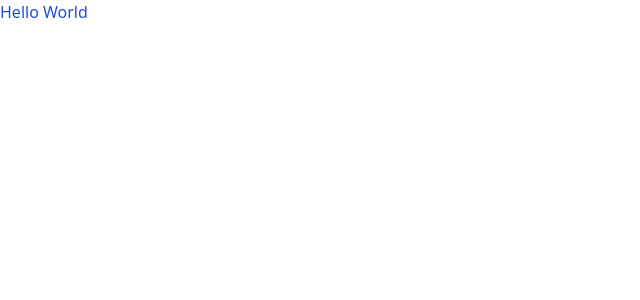
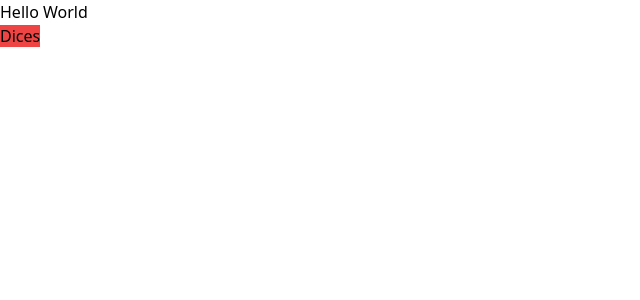
Before and after one commit to fredrikj31/drukkongen, a React (Vite) app: page / in a window 1280 px wide. Shown: the top 300 px of the page, without its empty margins (0-640 px from the left). Built offline with nearby package versions, Linux system fonts and the light colour scheme.

Commit message:
feat(routing): adds basic routing to dices page

```diff
--- a/src/App.tsx
+++ b/src/App.tsx
@@ -1,9 +1,14 @@
-function App() {
+import { Link } from "react-router-dom";
+
+const App = () => {
   return (
     <>
-      <h1 className="text-blue-700">Hello World</h1>
+      <h1>Hello World</h1>
+      <Link to={"/dices"} className="bg-red-500">
+        Dices
+      </Link>
     </>
   );
-}
+};
 
 export default App;
--- a/src/main.tsx
+++ b/src/main.tsx
@@ -2,11 +2,13 @@ import React from "react";
 import ReactDOM from "react-dom/client";
 import App from "./App.tsx";
 import "./index.css";
+import { createBrowserRouter, RouterProvider } from "react-router-dom";
 
 // Import Firebase SDKs
 import { initializeApp } from "firebase/app";
 import { getAnalytics } from "firebase/analytics";
 import { getPerformance } from "firebase/performance";
+import { DicesPage } from "./pages/dices.tsx";
 
 const firebaseConfig = {
   apiKey: "AIzaSyCB7dKZYtYrwA7SI6-BCVo44T4Y0oXjqn4",
@@ -22,8 +24,19 @@ const app = initializeApp(firebaseConfig);
 getAnalytics(app);
 getPerformance(app);
 
+const router = createBrowserRouter([
+  {
+    path: "/",
+    element: <App />,
+  },
+  {
+    path: "/dices",
+    element: <DicesPage />,
+  },
+]);
+
 ReactDOM.createRoot(document.getElementById("root")!).render(
   <React.StrictMode>
-    <App />
+    <RouterProvider router={router} />
   </React.StrictMode>
 );
--- /dev/null
+++ b/src/pages/dices.tsx
@@ -0,0 +1,12 @@
+import { Link } from "react-router-dom";
+
+export const DicesPage = () => {
+  return (
+    <>
+      <h1>Dices :)</h1>
+      <Link to={"/"} className="bg-red-500">
+        Home
+      </Link>
+    </>
+  );
+};
```
